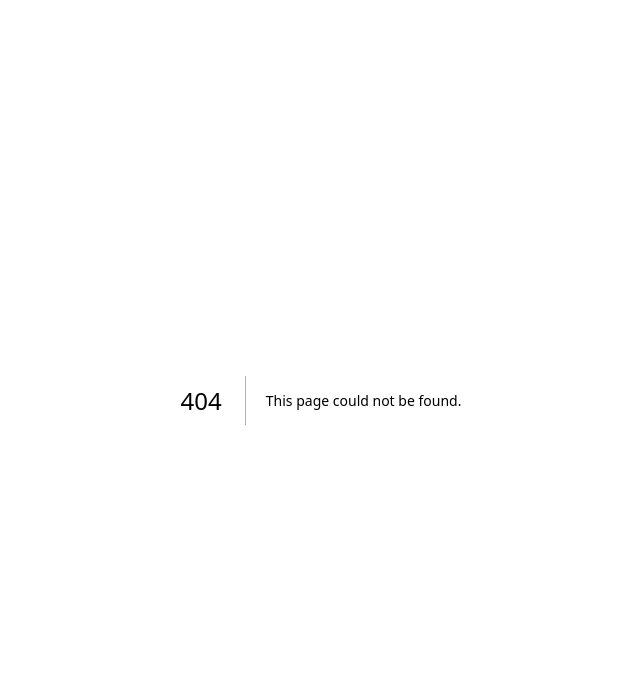
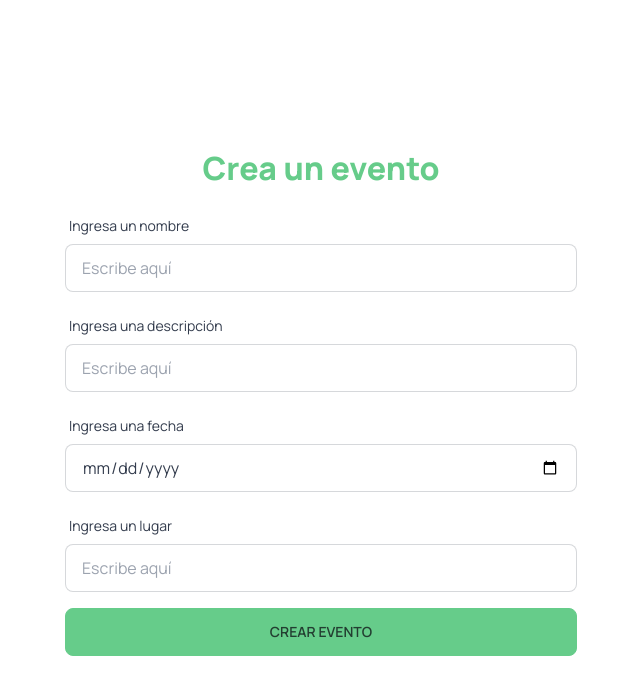
Before and after one commit to andres-calvo/hackaton-frontend, a Next.js app: page /create-event in a window 1280 px wide. Before the commit this address had no page. Shown: the top 694 px of the page, without its empty margins (319-959 px from the left). Built offline with nearby package versions, Linux system fonts and the light colour scheme.

Commit message:
Feat: creacion de la lista de eventos y formulario de eventos

```diff
--- a/package.json
+++ b/package.json
@@ -15,7 +15,9 @@
     "next": "14.0.1",
     "react": "^18",
     "react-dom": "^18",
-    "react-hook-form": "^7.47.0"
+    "react-hook-form": "^7.47.0",
+    "react-icons": "^4.11.0",
+    "react-md": "^5.1.5"
   },
   "devDependencies": {
     "@types/node": "^20",
--- /dev/null
+++ b/src/components/Footer.tsx
@@ -0,0 +1,23 @@
+import { MdAdd, MdSearch } from "react-icons/md";
+import { Link } from "react-md";
+
+const Footer = () => {
+  return (
+    <footer className="fixed bottom-10 flex justify-center w-full">
+      <div className="max-w-lg w-full flex gap-8 justify-center">
+        <div className="tooltip" data-tip="Buscar Evento">
+          <Link href={"/list-events"} className="btn btn-primary">
+            <MdSearch className="w-[1.5rem] h-[1.5rem]" />
+          </Link>
+        </div>
+        <div className="tooltip" data-tip="Crear Evento">
+          <Link href={"/create-event"} className="btn btn-primary">
+            <MdAdd className="w-[1.5rem] h-[1.5rem]" />
+          </Link>
+        </div>
+      </div>
+    </footer>
+  );
+};
+
+export default Footer;
--- /dev/null
+++ b/src/modules/events/CardEvent.tsx
@@ -0,0 +1,39 @@
+import { MdDateRange, MdDescription, MdLocationOn } from "react-icons/md";
+
+export interface CardEventProps {
+  name: string;
+  description: string;
+  date: string;
+  place: string;
+}
+
+const CardEvent = (props: CardEventProps) => {
+  return (
+    <article className="p-6 rounded-lg bg-white border-primary border-[1px] w-full max-w-sm flex flex-col gap-4 shadow-gray-900">
+      <h3 className="text-primary font-bold text-[1.5rem]">{props.name}</h3>
+      <div>
+        <strong className="flex gap-1 items-center">
+          <MdDescription />
+          Descripción:
+        </strong>
+        <p>{props.description}</p>
+      </div>
+      <div>
+        <strong className="flex gap-1 items-center">
+          <MdDateRange />
+          Fecha:
+        </strong>
+        <p>{props.date}</p>
+      </div>
+      <div>
+        <strong className="flex gap-1 items-center">
+          <MdLocationOn />
+          Ubicación:
+        </strong>
+        <p>{props.place}</p>
+      </div>
+    </article>
+  );
+};
+
+export default CardEvent;
--- /dev/null
+++ b/src/modules/events/FormCreateEvents.tsx
@@ -0,0 +1,106 @@
+import { useRouter } from "next/router";
+import { useForm } from "react-hook-form";
+
+interface CreateEvent {
+  name: string;
+  description: string;
+  date: string;
+  place: string;
+}
+
+const FormCreateEvents = () => {
+  const { register, handleSubmit } = useForm<CreateEvent>({
+    mode: "onChange",
+    defaultValues: {
+      date: "",
+      description: "",
+      name: "",
+      place: "",
+    },
+  });
+
+  const router = useRouter();
+
+  const onCreateEvent = (values: CreateEvent) => {
+    console.log(values);
+
+    // router.push("/events");
+  };
+
+  return (
+    <form
+      onSubmit={handleSubmit(onCreateEvent)}
+      action="POST"
+      className="flex flex-col gap-4 w-[80%] max-w-lg mx-auto">
+      <header>
+        <h2 className="text-center text-primary text-[2rem] font-extrabold">
+          Crea un evento
+        </h2>
+      </header>
+
+      <div className="form-control w-full">
+        <label htmlFor="name" className="label">
+          <span className="label-text">Ingresa un nombre</span>
+        </label>
+        <input
+          id="name"
+          type="text"
+          placeholder="Escribe aquí"
+          className="input input-bordered w-full"
+          {...register("name", {
+            required: true,
+          })}
+        />
+      </div>
+
+      <div className="form-control w-ful">
+        <label htmlFor="description" className="label">
+          <span className="label-text">Ingresa una descripción</span>
+        </label>
+        <input
+          id="description"
+          type="text"
+          placeholder="Escribe aquí"
+          className="input input-bordered w-full"
+          {...register("description", {
+            required: true,
+          })}
+        />
+      </div>
+
+      <div className="form-control w-full">
+        <label htmlFor="date" className="label">
+          <span className="label-text">Ingresa una fecha</span>
+        </label>
+        <input
+          id="date"
+          type="date"
+          placeholder="Escribe aquí"
+          className="input input-bordered w-full"
+          {...register("date", {
+            required: true,
+          })}
+        />
+      </div>
+
+      <div className="form-control w-full">
+        <label htmlFor="place" className="label">
+          <span className="label-text">Ingresa un lugar</span>
+        </label>
+        <input
+          id="place"
+          type="text"
+          placeholder="Escribe aquí"
+          className="input input-bordered w-full"
+          {...register("place", {
+            required: true,
+          })}
+        />
+      </div>
+
+      <button className="btn btn-primary">Crear evento</button>
+    </form>
+  );
+};
+
+export default FormCreateEvents;
--- /dev/null
+++ b/src/modules/events/ListCardEvents.tsx
@@ -0,0 +1,76 @@
+import CardEvent, { CardEventProps } from "@/modules/events/CardEvent";
+
+const eventos: CardEventProps[] = [
+  {
+    name: "Entrenamiento de CrossFit",
+    description: "Una sesión intensa de entrenamiento funcional.",
+    date: "2023-11-05T10:00",
+    place: "CrossFit Box",
+  },
+  {
+    name: "Clase de Zumba",
+    description: "¡Baila y quema calorías al ritmo de la música!",
+    date: "2023-11-06T19:30",
+    place: "Estudio de Baile XYZ",
+  },
+  {
+    name: "Carrera de 5K",
+    description: "Participa en esta carrera de 5 kilómetros.",
+    date: "2023-11-07T08:00",
+    place: "Parque Central",
+  },
+  {
+    name: "Sesión de Yoga al Aire Libre",
+    description: "Una clase de yoga para conectar con la naturaleza.",
+    date: "2023-11-08T17:00",
+    place: "Campo Verde",
+  },
+  {
+    name: "Entrenamiento en Grupo",
+    description: "Un entrenamiento en grupo para mejorar tu resistencia.",
+    date: "2023-11-09T18:30",
+    place: "Gimnasio Comunitario",
+  },
+  {
+    name: "Ciclo Indoor Intenso",
+    description: "Una sesión de ciclismo indoor para quemar calorías.",
+    date: "2023-11-10T16:00",
+    place: "Centro de Ciclismo",
+  },
+  {
+    name: "Clase de Pilates",
+    description: "Fortalece tu cuerpo y mente con esta clase de Pilates.",
+    date: "2023-11-11T12:00",
+    place: "Estudio de Pilates ABC",
+  },
+  {
+    name: "Sesión de Entrenamiento Funcional",
+    description: "Ejercicios variados para mejorar tu funcionalidad.",
+    date: "2023-11-12T09:30",
+    place: "Gimnasio Funcional",
+  },
+  {
+    name: "Caminata en la Montaña",
+    description: "Disfruta de una caminata en la naturaleza.",
+    date: "2023-11-13T10:00",
+    place: "Ruta de Senderismo XYZ",
+  },
+  {
+    name: "Clase de Baile Latino",
+    description: "Aprende a bailar ritmos latinos con energía y estilo.",
+    date: "2023-11-14T20:00",
+    place: "Salón de Baile Mambo",
+  },
+];
+
+const ListCardEvents = () => {
+  return (
+    <section className="grid grid-cols-1 gap-4 w-[80%] max-w-4xl mx-auto justify-items-center md:grid-cols-2">
+      {eventos.map((evento, index) => (
+        <CardEvent key={index} {...evento} />
+      ))}
+    </section>
+  );
+};
+
+export default ListCardEvents;
--- a/src/modules/register/FormRegister.tsx
+++ b/src/modules/register/FormRegister.tsx
@@ -29,8 +29,8 @@ const FormRegister = () => {
     <form
       method="POST"
       onSubmit={handleSubmit(onRegister)}
-      className="w-[80%] mx-auto max-w-md flex flex-col gap-5">
-      <div className="form-control w-full max-w-xs">
+      className="flex flex-col gap-4 w-[80%] max-w-lg mx-auto">
+      <div className="form-control w-full">
         <label htmlFor="name" className="label">
           <span className="label-text">Ingresa tu nombre</span>
         </label>
@@ -38,14 +38,14 @@ const FormRegister = () => {
           id="name"
           type="text"
           placeholder="Escribe aquí"
-          className="input input-bordered w-full max-w-xs"
+          className="input input-bordered w-full"
           {...register("name", {
             required: true,
           })}
         />
       </div>
 
-      <div className="form-control w-full max-w-xs">
+      <div className="form-control w-full">
         <label htmlFor="email" className="label">
           <span className="label-text">Ingresa tu correo</span>
         </label>
@@ -53,14 +53,14 @@ const FormRegister = () => {
           id="email"
           type="email"
           placeholder="Escribe aquí"
-          className="input input-bordered w-full max-w-xs"
+          className="input input-bordered w-full"
           {...register("email", {
             required: true,
           })}
         />
       </div>
 
-      <div className="form-control w-full max-w-xs">
+      <div className="form-control w-full">
         <label htmlFor="password" className="label">
           <span className="label-text">Ingresa tu contraseña</span>
         </label>
@@ -68,14 +68,14 @@ const FormRegister = () => {
           id="password"
           type="password"
           placeholder="Escribe aquí"
-          className="input input-bordered w-full max-w-xs"
+          className="input input-bordered w-full"
           {...register("password", {
             required: true,
           })}
         />
       </div>
 
-      <div className="form-control w-full max-w-xs">
+      <div className="form-control w-full">
         <label htmlFor="birthdate" className="label">
           <span className="label-text">Ingresa tu fecha de nacimiento</span>
         </label>
@@ -83,7 +83,7 @@ const FormRegister = () => {
           id="birthdate"
           type="date"
           placeholder="Escribe aquí"
-          className="input input-bordered w-full max-w-xs"
+          className="input input-bordered w-full"
           {...register("birthdate", {
             required: true,
           })}
--- /dev/null
+++ b/src/pages/create-event.tsx
@@ -0,0 +1,11 @@
+import FormCreateEvents from "@/modules/events/FormCreateEvents";
+
+const CreateEvent = () => {
+  return (
+    <section className="flex flex-col h-full justify-center items-center">
+      <FormCreateEvents />
+    </section>
+  );
+};
+
+export default CreateEvent;
--- /dev/null
+++ b/src/pages/list-events.tsx
@@ -0,0 +1,16 @@
+import Footer from "@/components/Footer";
+import ListCardEvents from "@/modules/events/ListCardEvents";
+
+const ListEvents = () => {
+  return (
+    <section className="flex flex-col justify-center">
+      <h1 className="text-[2rem] text-primary font-bold text-center my-[1rem]">
+        Lista de eventos
+      </h1>
+      <ListCardEvents />
+      <Footer />
+    </section>
+  );
+};
+
+export default ListEvents;
--- /dev/null
+++ b/src/pages/test.tsx
@@ -0,0 +1,12 @@
+import Footer from "@/components/Footer";
+import CardEvent from "@/modules/events/CardEvent";
+
+const Test = () => {
+  return (
+    <section className="relative">
+      <Footer />
+    </section>
+  );
+};
+
+export default Test;
```
Also changed, not shown: 1 other file (tests, documents, lock files or other folders).
